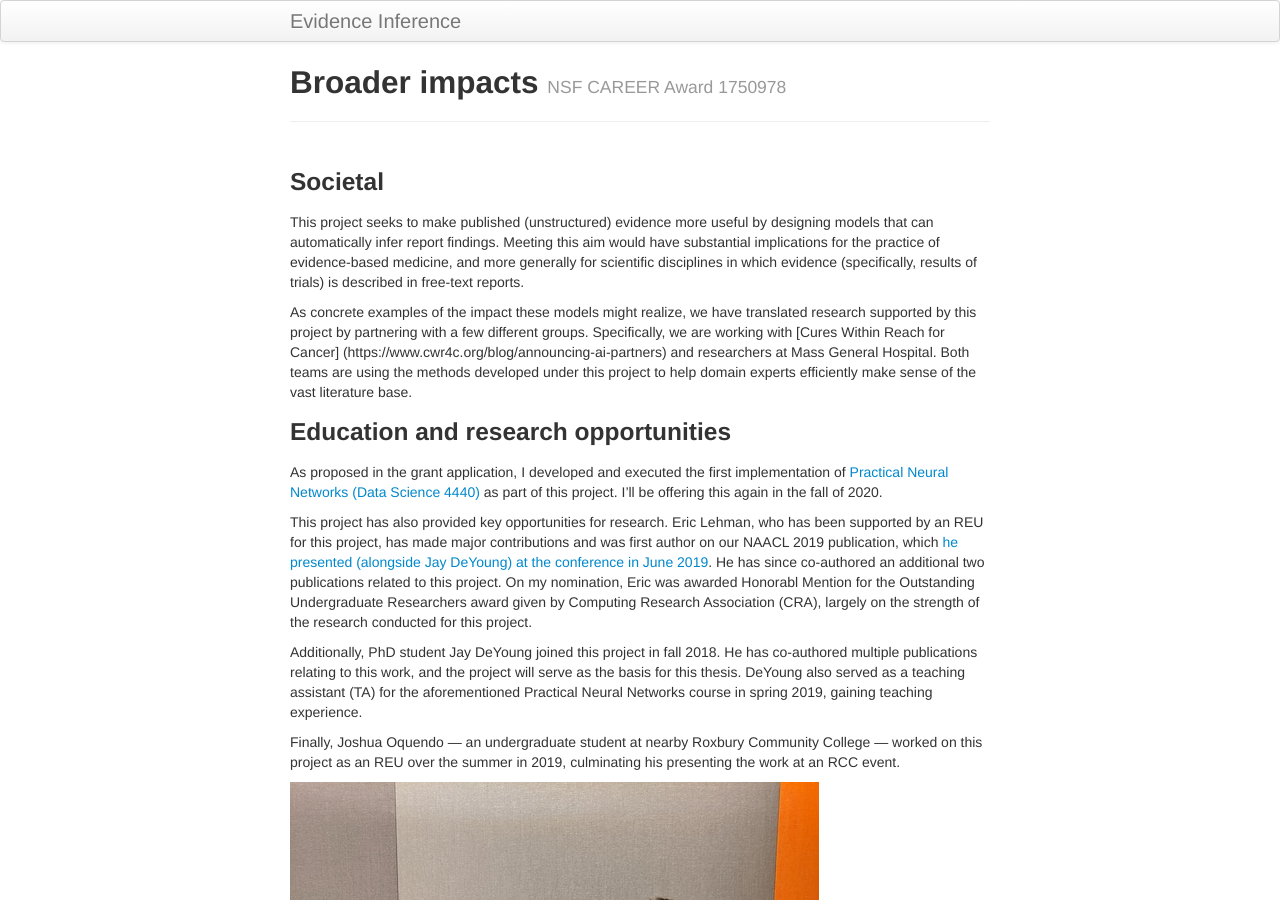
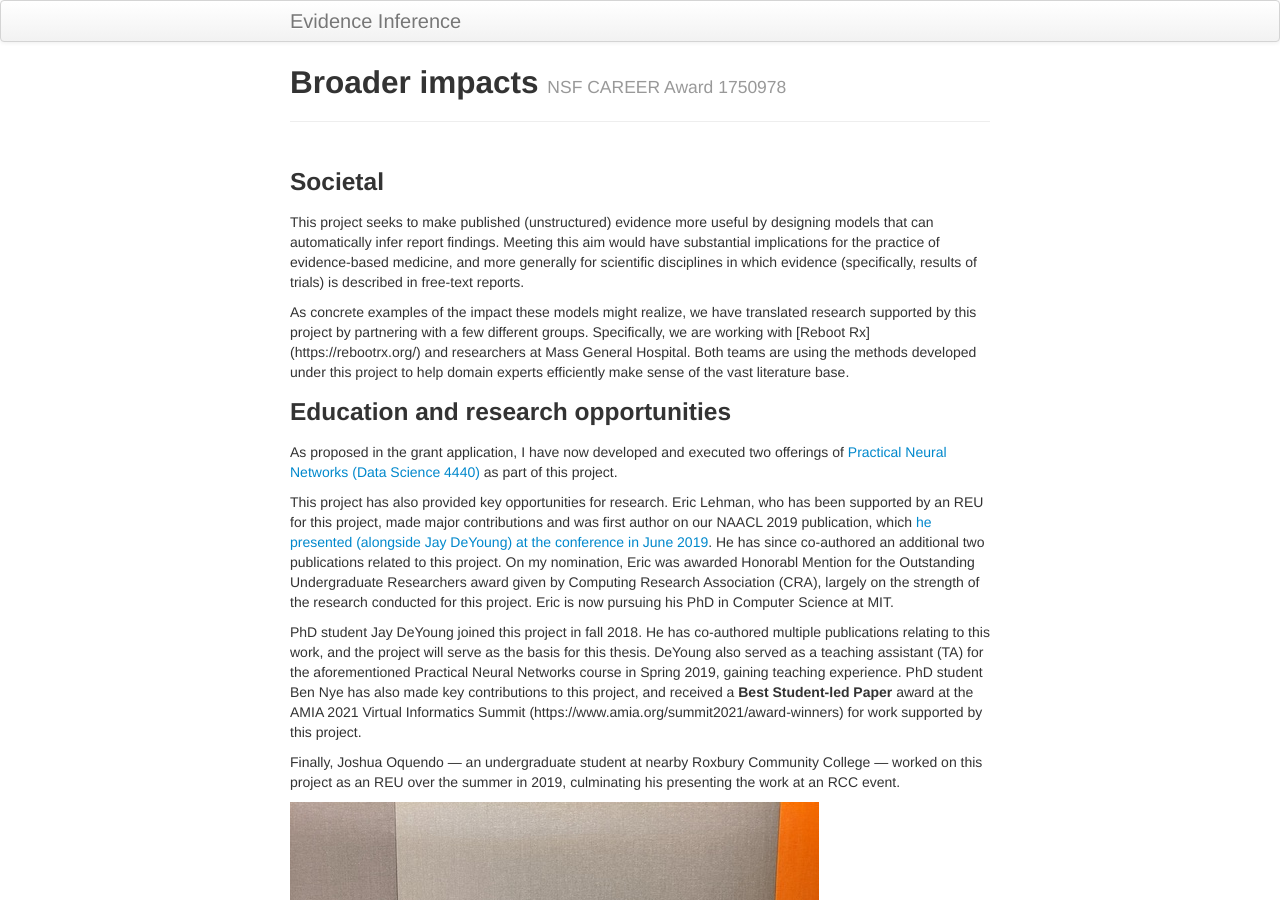
Before and after one commit to bwallace/evidence_inference, a Jekyll site: the page built from pages/broader_impacts.md, in a window 1280 px wide and 900 px high. Built offline with Jekyll 4.4.1, drawn with Linux system fonts in a browser that asks for light colours.

Commit message:
2021 update

```diff
--- a/pages/broader_impacts.md
+++ b/pages/broader_impacts.md
@@ -8,15 +8,17 @@ tagline: NSF CAREER Award 1750978
 
 This project seeks to make published (unstructured) evidence more useful by designing models that can automatically infer report findings. Meeting this aim would have substantial implications for the practice of evidence-based medicine, and more generally for scientific disciplines in which evidence (specifically, results of trials) is described in free-text reports.
 
-As concrete examples of the impact these models might realize, we have translated research supported by this project by partnering with a few different groups. Specifically, we are working with [Cures Within Reach for Cancer] (https://www.cwr4c.org/blog/announcing-ai-partners) and researchers at Mass General Hospital. Both teams are using the methods developed under this project to help domain experts efficiently make sense of the vast literature base.
+As concrete examples of the impact these models might realize, we have translated research supported by this project by partnering with a few different groups. Specifically, we are working with [Reboot Rx] (https://rebootrx.org/) and researchers at Mass General Hospital. Both teams are using the methods developed under this project to help domain experts efficiently make sense of the vast literature base.
 
 ### Education and research opportunities
 
-As proposed in the grant application, I developed and executed the first implementation of [Practical Neural Networks (Data Science 4440)](https://wl11gp.neu.edu/udcprod8/bwckctlg.p_disp_course_detail?cat_term_in=201930&subj_code_in=DS&crse_numb_in=4440) as part of this project. I'll be offering this again in the fall of 2020.
+As proposed in the grant application, I have now developed and executed two offerings of [Practical Neural Networks (Data Science 4440)](https://wl11gp.neu.edu/udcprod8/bwckctlg.p_disp_course_detail?cat_term_in=201930&subj_code_in=DS&crse_numb_in=4440) as part of this project.
 
-This project has also provided key opportunities for research. Eric Lehman, who has been supported by an REU for this project, has made major contributions and was first author on our NAACL 2019 publication, which [he presented (alongside Jay DeYoung) at the conference in June 2019](https://vimeo.com/359705097). He has since co-authored an additional two publications related to this project. On my nomination, Eric was awarded Honorabl Mention for the Outstanding Undergraduate Researchers award given by Computing Research Association (CRA), largely on the strength of the research conducted for this project.
+This project has also provided key opportunities for research. Eric Lehman, who has been supported by an REU for this project, made major contributions and was first author on our NAACL 2019 publication, which [he presented (alongside Jay DeYoung) at the conference in June 2019](https://vimeo.com/359705097).
+He has since co-authored an additional two publications related to this project. On my nomination, Eric was awarded Honorabl Mention for the Outstanding Undergraduate Researchers award given by Computing Research Association (CRA), largely on the strength of the research conducted for this project. Eric is now pursuing his PhD in Computer Science at MIT.
 
-Additionally, PhD student Jay DeYoung joined this project in fall 2018. He has co-authored multiple publications relating to this work, and the project will serve as the basis for this thesis. DeYoung also served as a teaching assistant (TA) for the aforementioned Practical Neural Networks course in spring 2019, gaining teaching experience.
+PhD student Jay DeYoung joined this project in fall 2018.
+He has co-authored multiple publications relating to this work, and the project will serve as the basis for this thesis. DeYoung also served as a teaching assistant (TA) for the aforementioned Practical Neural Networks course in Spring 2019, gaining teaching experience. PhD student Ben Nye has also made key contributions to this project, and received a <b>Best Student-led Paper</b> award at the AMIA 2021 Virtual Informatics Summit (https://www.amia.org/summit2021/award-winners) for work supported by this project.
 
 Finally, Joshua Oquendo --- an undergraduate student at nearby Roxbury Community College --- worked on this project as an REU over the summer in 2019, culminating his presenting the work at an RCC event.
 
```
Also changed, not shown: index.md (+1 -1 lines), pages/outputs.md (+6 -0 lines).
